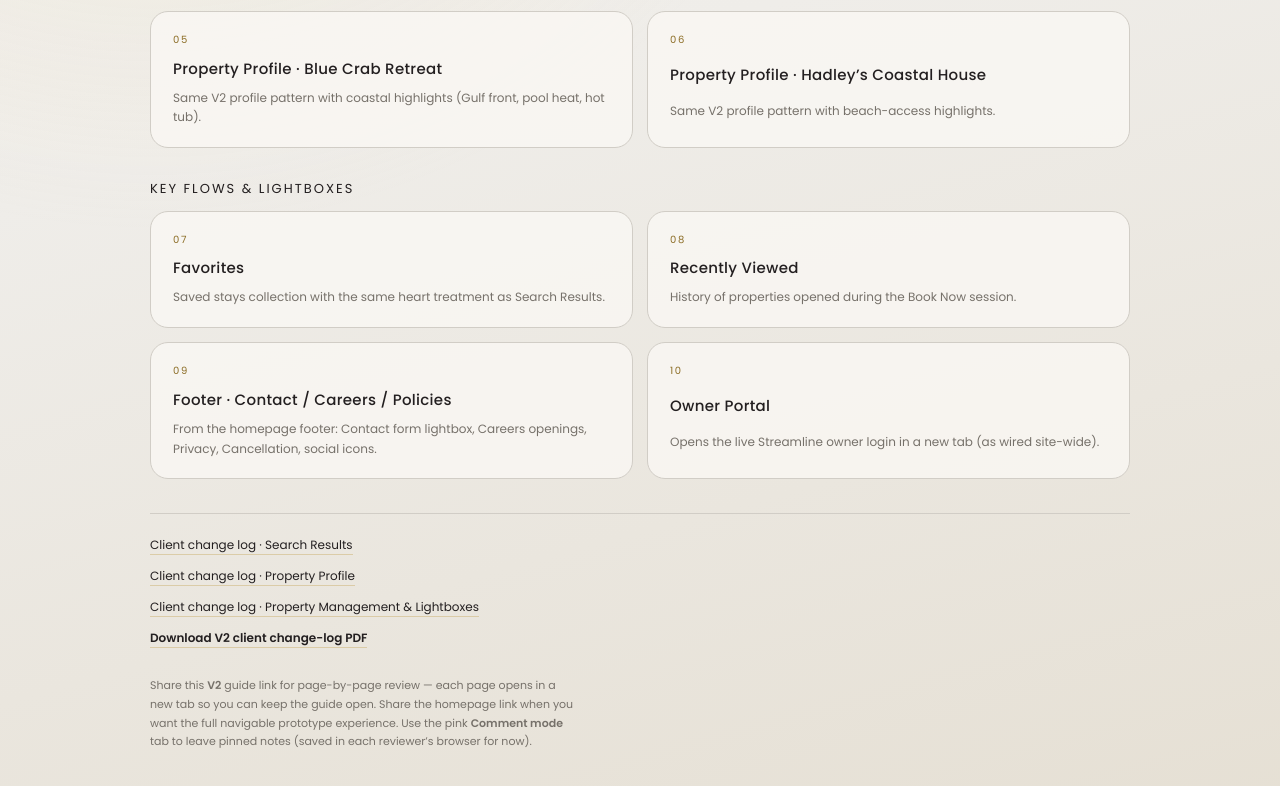
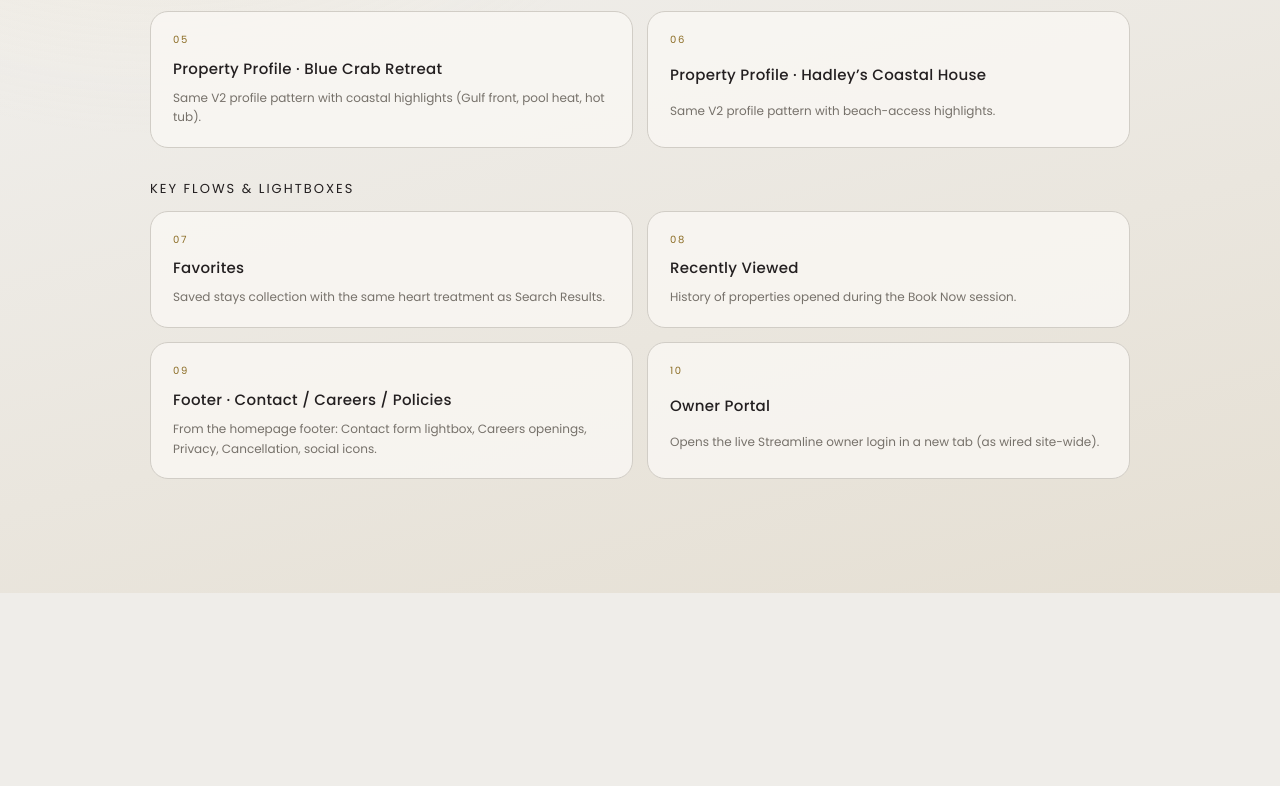
Before and after one commit to yeraysgonzalez/kalos-dwellings-v2, a plain HTML site: page v2.html in a window 1280 px wide. Shown: the part 630-1416 px from the top of the page. After the commit the page ends 1223 px from the top, so only its background shows below. Drawn offline with Linux system fonts and the light colour scheme.

Commit message:
Simplify the V2 review guide to page cards only.
Removes the comment review hub link and the footer change-log links so the guide stays focused on the page-by-page boxes.

Co-authored-by: Cursor <cursoragent@cursor.com>

```diff
--- a/v2.html
+++ b/v2.html
@@ -55,7 +55,6 @@
     <div class="v2-actions">
       <a href="index.html" target="_blank" rel="noopener noreferrer">Open full homepage prototype ↗</a>
       <a href="docs/client-change-logs/Kalos-V2-Client-Change-Log.pdf" target="_blank" rel="noopener noreferrer">Download client change-log PDF ↗</a>
-      <a href="comments-review.html" target="_blank" rel="noopener noreferrer">Comment review hub ↗</a>
     </div>
 
     <section class="v2-section" aria-labelledby="pages">
@@ -119,14 +118,6 @@
         </a>
       </div>
     </section>
-
-    <div class="v2-meta">
-      <a href="docs/client-change-logs/01-search-results.md" target="_blank" rel="noopener noreferrer">Client change log · Search Results</a>
-      <a href="docs/client-change-logs/02-property-profile.md" target="_blank" rel="noopener noreferrer">Client change log · Property Profile</a>
-      <a href="docs/client-change-logs/03-property-management-and-site-lightboxes.md" target="_blank" rel="noopener noreferrer">Client change log · Property Management & Lightboxes</a>
-      <a href="docs/client-change-logs/Kalos-V2-Client-Change-Log.pdf" target="_blank" rel="noopener noreferrer"><strong>Download V2 client change-log PDF</strong></a>
-    </div>
-    <p class="v2-note">Share this <strong>V2</strong> guide link for page-by-page review — each page opens in a new tab so you can keep the guide open. Share the homepage link when you want the full navigable prototype experience. Use the pink <strong>Comment mode</strong> tab to leave pinned notes (saved in each reviewer’s browser for now).</p>
   </div>
 </main>
 </body>
```
